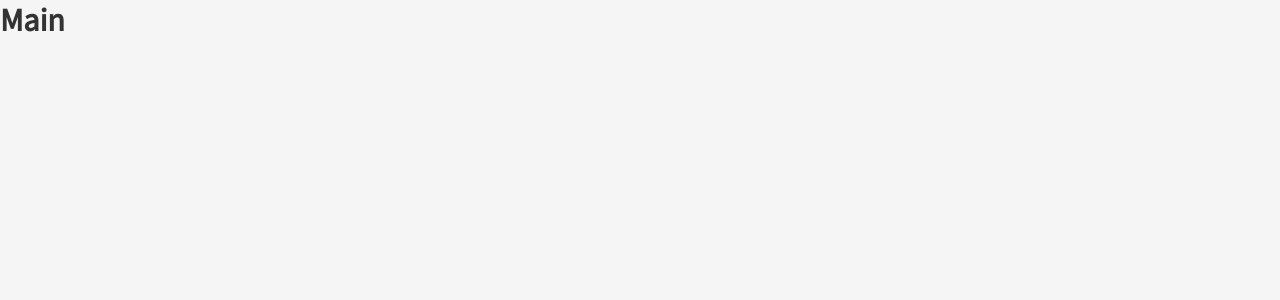
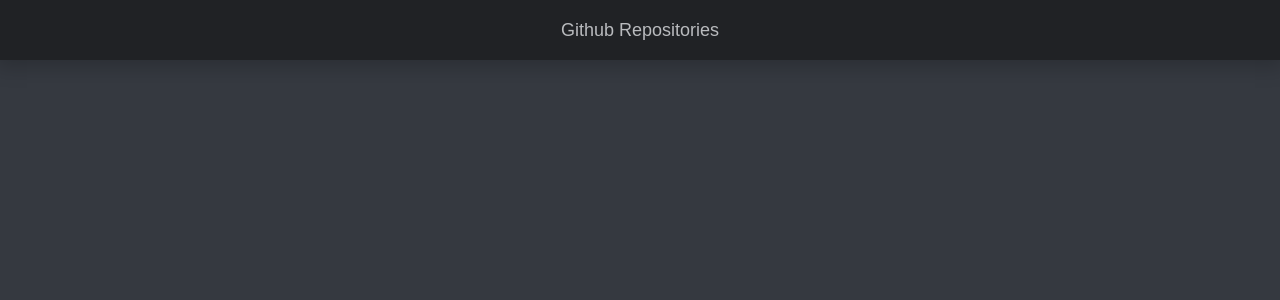
Before and after one commit to marcosrosada/React-Github-Repos, a React (Create React App) app: page / in a window 1280 px wide. Shown: the top 300 px of the page. Built offline with nearby package versions, Linux system fonts and the light colour scheme; a small style sheet from the web is missing.

Commit message:
Components -> Header

```diff
--- /dev/null
+++ b/src/components/Header/index.js
@@ -0,0 +1,11 @@
+import React from 'react';
+
+import { Container } from './styles';
+
+const Header = () => (
+  <Container>
+    <header id="main-header">Github Repositories</header>
+  </Container>
+);
+
+export default Header;
--- /dev/null
+++ b/src/components/Header/styles.js
@@ -0,0 +1,13 @@
+import styled from 'styled-components';
+
+export const Container = styled.div`
+  width: 100%;
+  height: 60px;
+  background: #202225;
+  color: #b9bbbe;
+  box-shadow: 0 2px 20px 5px rgba(0, 0, 0, 0.2);
+  font-size: 18px;
+  display: flex;
+  justify-content: center;
+  align-items: center;
+`;
--- a/src/pages/Main/index.js
+++ b/src/pages/Main/index.js
@@ -1,7 +1,12 @@
 import React from 'react';
 
-// import { Container } from './styles';
+import Header from '../../components/Header';
+import { Container } from './styles';
 
-const Main = () => <h1>Main</h1>;
+const Main = () => (
+  <Container>
+    <Header />
+  </Container>
+);
 
 export default Main;
--- a/src/pages/Main/styles.js
+++ b/src/pages/Main/styles.js
@@ -0,0 +1,7 @@
+import styled from 'styled-components';
+
+export const Container = styled.div`
+  height: 100%;
+  display: flex;
+  align-items: stretch;
+`;
--- a/src/styles/global.js
+++ b/src/styles/global.js
@@ -13,8 +13,8 @@
   }
 
   body {
-    background: #F5F5F5;
-    color: #333;
+    background: #353940;
+    color: #FFF;
     font-family: 'Source Sans Pro', sans-serif;
     text-rendering: optimizeLegibility !important;
     -webkit-font-smoothing: antialiased !important;
```
